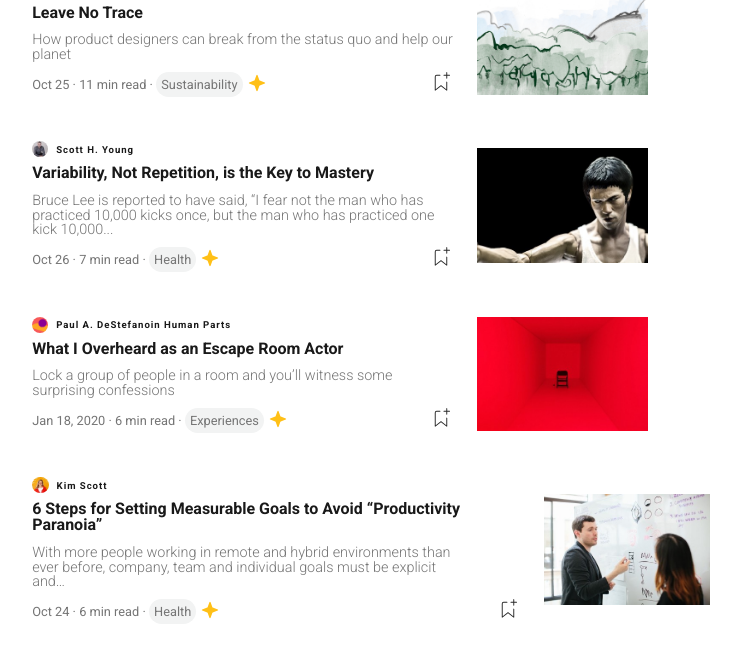
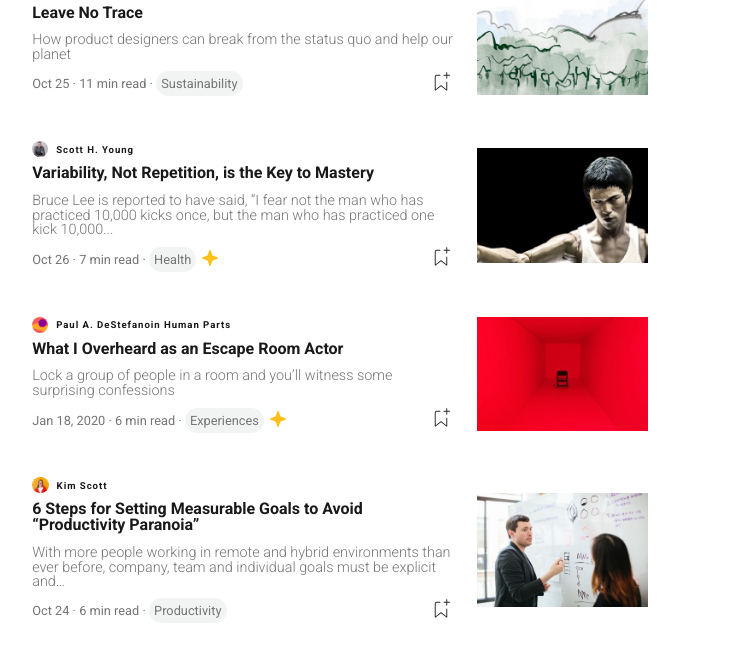
Before and after one commit to FR4NK798/U2-D5-Progetto, a plain HTML site: page base_di_partenza/index.html in a window 1280 px wide. Shown: the part 1265-1928 px from the top of the page, without its empty margins (107-848 px from the left). Drawn offline with nearby package versions, Linux system fonts and the light colour scheme.

Commit message:
commit update

```diff
--- a/base_di_partenza/assets/css/style.css
+++ b/base_di_partenza/assets/css/style.css
@@ -110,7 +110,7 @@ hero img{
 }
 .under-the-fold>div img{
     height: 1.4em;
-    margin-inline-end: 0.5em;
+    /* margin-inline-end: 0.5em; */
 }
 
 /* TRENDING SECTION */
@@ -143,6 +143,7 @@ hero img{
 
 .under-the-fold div{
     column-gap: 1em;
+
 }
 .under-the-fold > section > div{
     width: 33%;
@@ -177,6 +178,7 @@ margin-inline-end: 0px;
 }
 .second .single-article h2{
     font-size: 1em;
+    width: 26.3rem;
 }
 .second .single-article p{
     font-size: 0.9em;
@@ -189,6 +191,9 @@ span{
     padding: 0.4em;
     border-radius: 13px;
     margin-inline-end: 0.3em;
+}
+.second .single-article div a{
+    margin-inline-start: auto;
 }
 
 .second .single-article{
--- a/base_di_partenza/index.html
+++ b/base_di_partenza/index.html
@@ -215,7 +215,7 @@
                 <h2>Leave No Trace</h2>
                 <p>How product designers can break from the status quo and help our planet</p>
                 <div>
-                  <h4 class="star">Oct 25 · 11 min read · <span>Sustainability</span></h4>
+                  <h4>Oct 25 · 11 min read · <span>Sustainability</span></h4>
                   <!-- after span img -->
                   <a href="#addBookmark">
                     <img src="./assets/imgs/svg/bookmark.svg" alt="bookmark" />
@@ -286,7 +286,7 @@
                 </p>
 
                 <div>
-                  <h4 class="star">Oct 24 · 6 min read · <span>Health</span></h4>
+                  <h4>Oct 24 · 6 min read · <span>Productivity</span></h4>
                   <!-- after span img -->
                   <a href="#addBookmark">
                     <img src="./assets/imgs/svg/bookmark.svg" alt="bookmark" />
```
